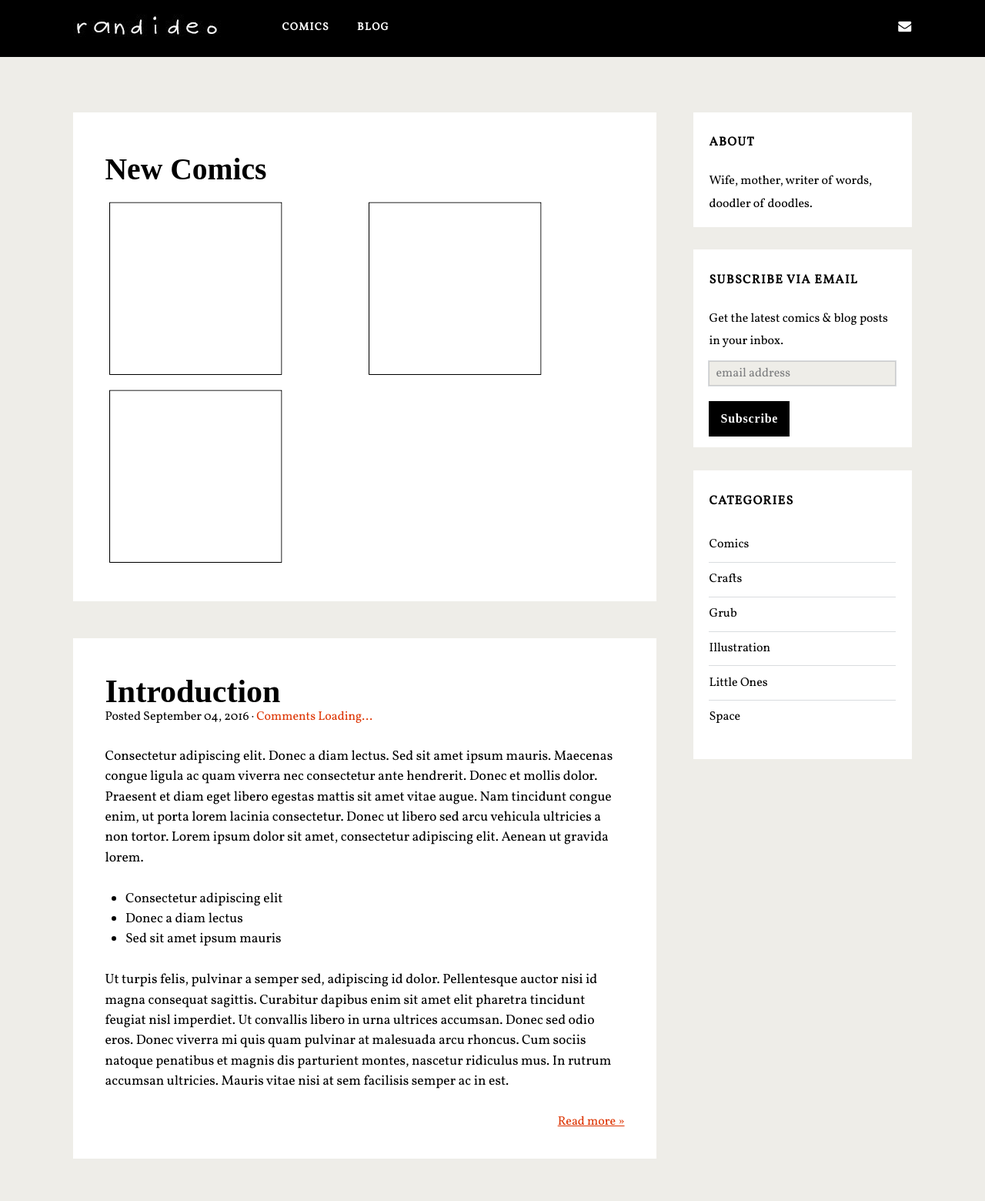
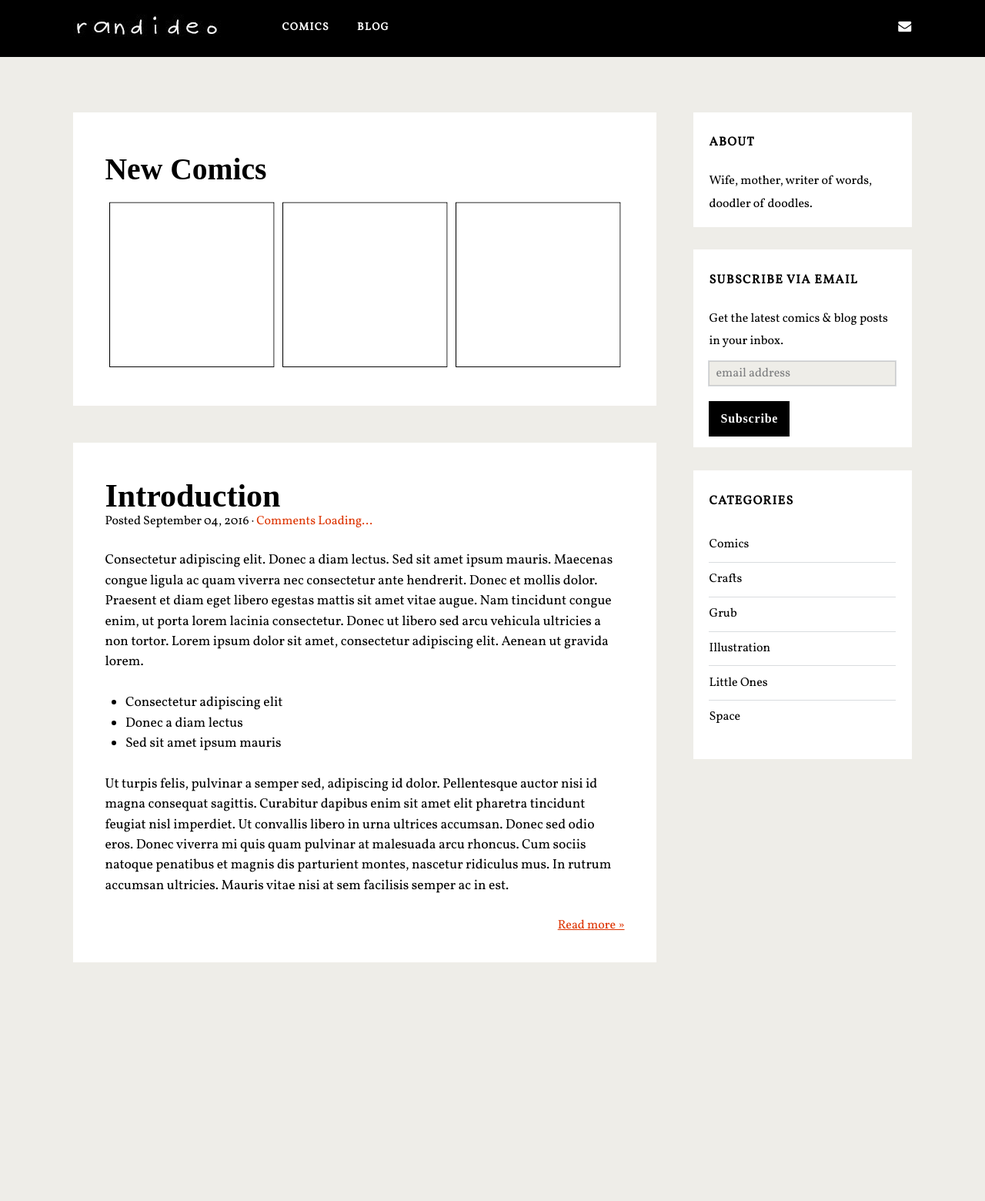
Before and after one commit to randideo/randideo.github.io, a Jekyll site: the page built from backup.html, in a window 1280 px wide. Shown: the whole page at 77% size. Built offline with Jekyll 4.4.1, drawn with Linux system fonts in a browser that asks for light colours; nearby versions of some CDN libraries; some web fonts are replaced; comment, search, counter and statistics services are not loaded; after the commit the page ends 1305 px from its top, so only the background shows below that.

Commit message:
Update style.css

```diff
--- a/css/style.css
+++ b/css/style.css
@@ -545,7 +545,7 @@ margin: 0em;
     list-style: none outside none;
     float: left;
     padding: 5px;
-    width: 50%;"
+    width: 33.333333333%;"
 }
 .menu-primary p {
 margin: 1.0625em 3em 0 -3em;
@@ -760,7 +760,7 @@ margin: 0em;
     list-style: none outside none;
     float: left;
     padding: 5px;
-    width: 50%;"
+    width: 33.333333333%;"
 }
 .hentry {
 padding-top: 3em;
```
